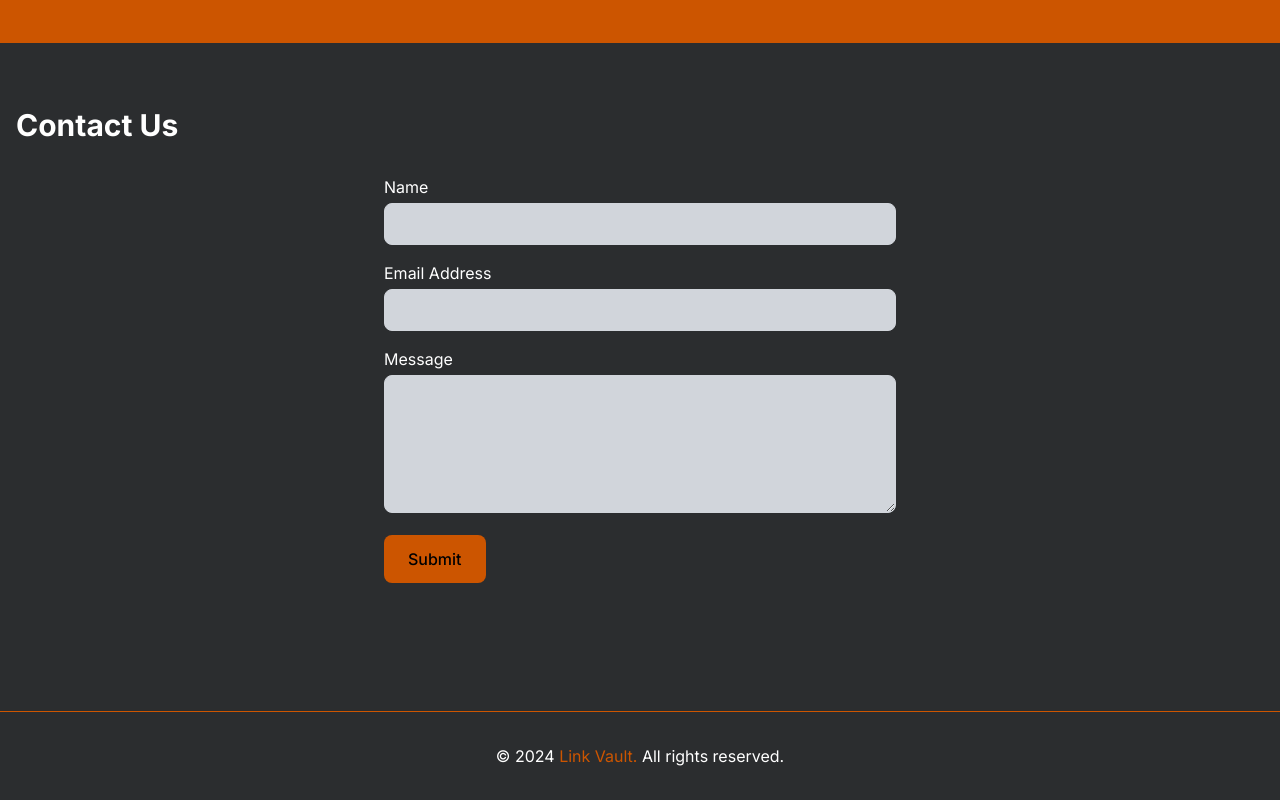
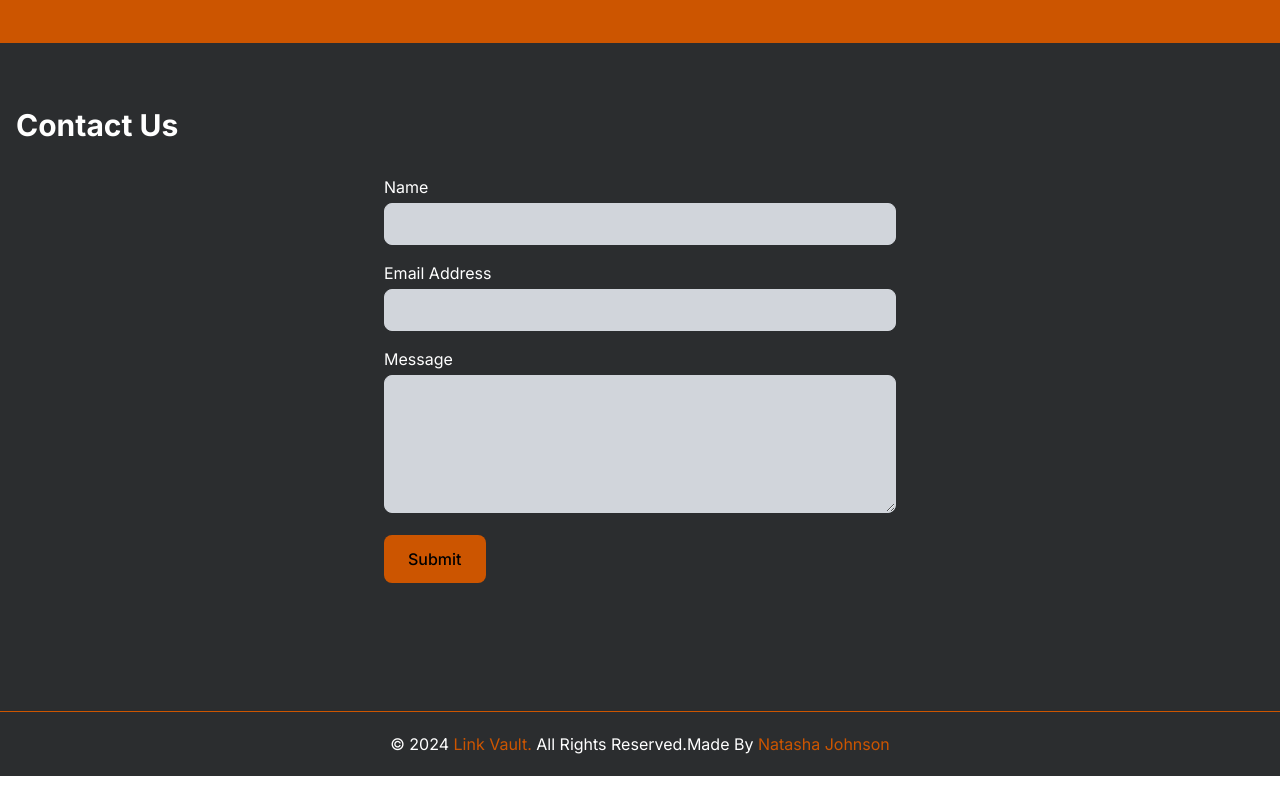
Before and after one commit to artsycoder533/link-vault-web, a Next.js app: page / in a window 1280 px wide. Shown: the part 1521-2321 px from the top of the page. After the commit the page ends 2297 px from the top, so only its background shows below. Built offline with nearby package versions, Linux system fonts and the light colour scheme; no server answers.

Commit message:
chore: update footer

```diff
--- a/src/app/components/Footer.tsx
+++ b/src/app/components/Footer.tsx
@@ -1,14 +1,16 @@
+import Link from 'next/link'
 import React from 'react'
 
 type Props = {}
 
 const Footer = (props: Props) => {
   return (
-    <footer className="bg-primary text-white py-8  border-t border-t-secondary">
-    <div className="container mx-auto text-center">
+    <footer className="bg-primary text-white py-5  border-t border-t-secondary">
+    <div className="container mx-auto text-center flex items-center justify-center flex-wrap">
       <p>
-        &copy; {new Date().getFullYear()} <span className="text-secondary">Link Vault.</span> All rights reserved.
+        &copy; {new Date().getFullYear()} <span className="text-secondary">Link Vault. </span> All Rights Reserved.
       </p>
+      <p>Made By <Link className="text-secondary" href="https://www.natashajohnson.dev/" target="_blank">Natasha Johnson</Link></p>
     </div>
   </footer>
   )
```
